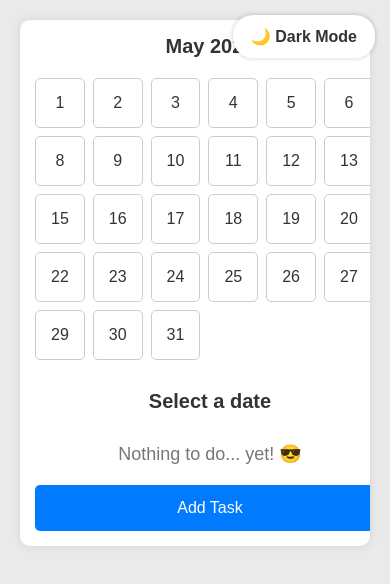
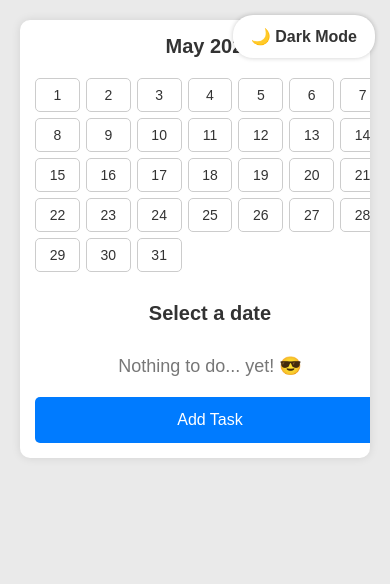
Before and after one commit to dharun90428/XYRA, a plain HTML site: page index.html in a window 390 px wide. Drawn offline with Linux system fonts and the light colour scheme.

Commit message:
Update index.html

```diff
--- a/index.html
+++ b/index.html
@@ -171,12 +171,12 @@
 
       .calendar-grid {
         grid-template-columns: repeat(7, 1fr);
-        gap: 8px;
+        gap: 6px; /* reduced gap */
       }
 
       .day {
-        padding: 15px;
-        font-size: 16px;
+        padding: 8px; /* reduced padding */
+        font-size: 14px; /* reduced font size */
       }
 
       .task {
```
